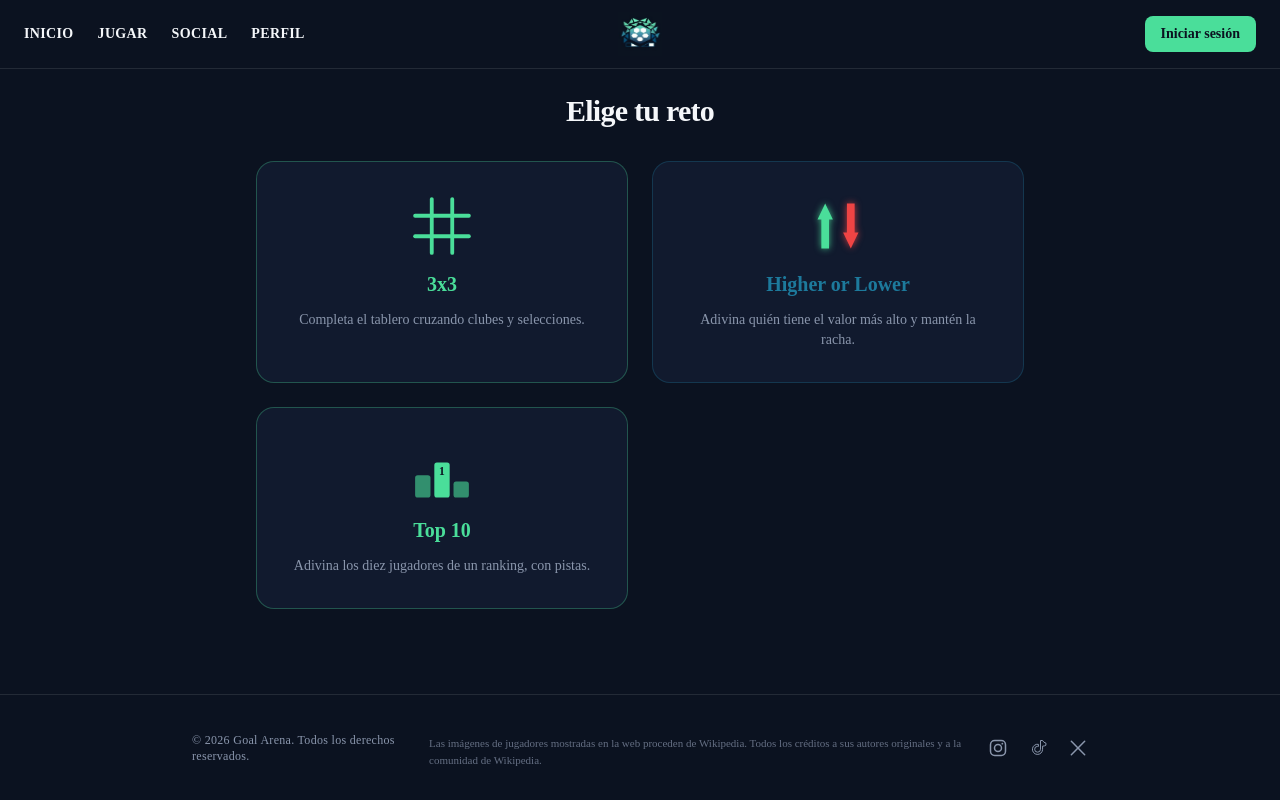
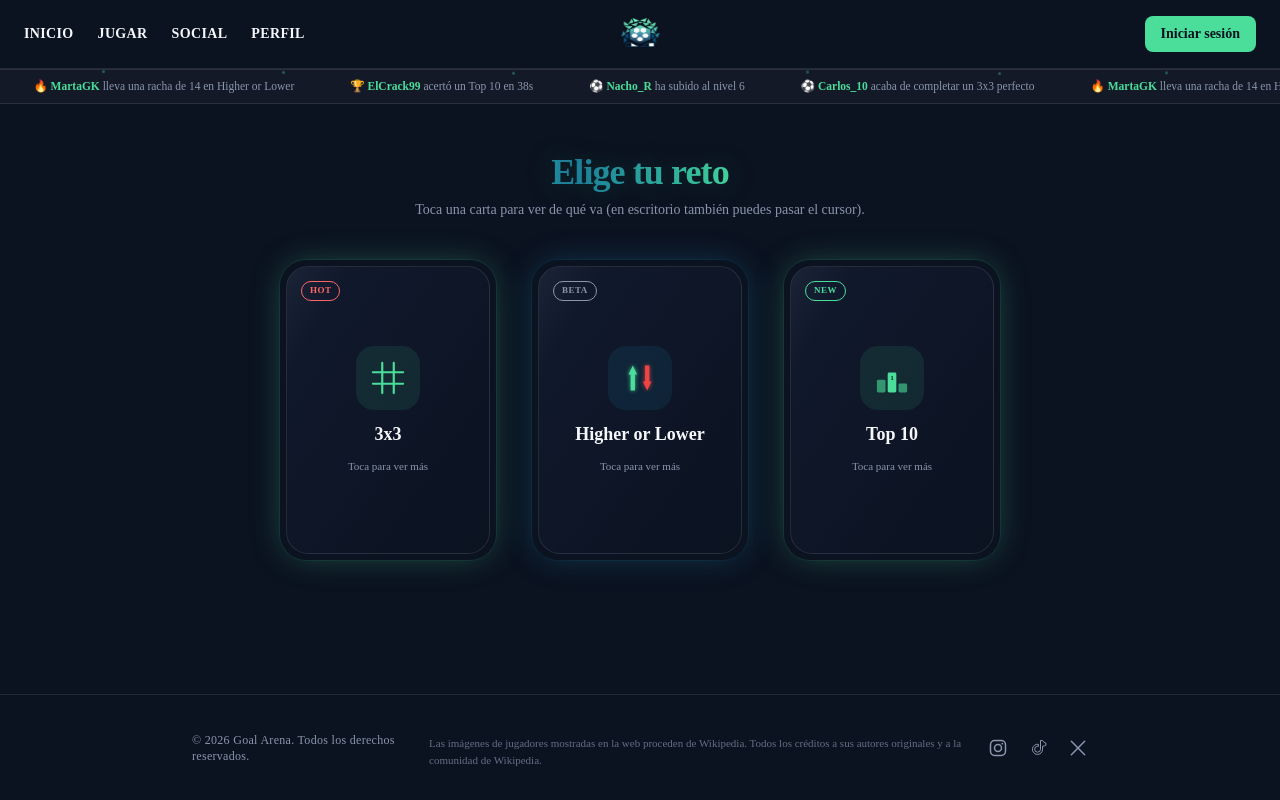
Before and after one commit to jonsson11/goal-arena, a Next.js app: page /jugar in a window 1280 px wide. Built offline with nearby package versions, Linux system fonts and the light colour scheme; no server answers.

Commit message:
Page /jugar v2.0

```diff
--- a/src/app/globals.css
+++ b/src/app/globals.css
@@ -140,3 +140,62 @@
     animation: none;
   }
 }
+
+/* ------------------------------------------------------------
+   Página "Jugar" -- cromos que se giran + ticker + partículas.
+   ------------------------------------------------------------ */
+
+@keyframes flotar-particula {
+  from {
+    transform: translateY(110%);
+  }
+  to {
+    transform: translateY(-10%);
+  }
+}
+
+.particula-flotante {
+  animation: flotar-particula 9s linear infinite;
+}
+
+@keyframes mover-ticker {
+  from {
+    transform: translateX(0);
+  }
+  to {
+    transform: translateX(-50%);
+  }
+}
+
+.ticker-movimiento {
+  animation: mover-ticker 22s linear infinite;
+}
+
+@keyframes brillo-cromo {
+  0%,
+  100% {
+    background-position: 0% 0%;
+  }
+  50% {
+    background-position: 100% 100%;
+  }
+}
+
+.cromo-brillo::before {
+  content: "";
+  position: absolute;
+  inset: 0;
+  border-radius: inherit;
+  pointer-events: none;
+  background: linear-gradient(120deg, transparent 30%, rgba(255, 255, 255, 0.1) 48%, transparent 65%);
+  background-size: 250% 250%;
+  animation: brillo-cromo 3.5s ease-in-out infinite;
+}
+
+@media (prefers-reduced-motion: reduce) {
+  .particula-flotante,
+  .ticker-movimiento,
+  .cromo-brillo::before {
+    animation: none;
+  }
+}
--- a/src/app/jugar/page.tsx
+++ b/src/app/jugar/page.tsx
@@ -1,39 +1,49 @@
-import Link from "next/link";
 import { JUEGOS } from "@/features/games/shared/juegos";
+import { JuegoCromo } from "@/features/games/shared/JuegoCromo";
+import { JuegoTicker } from "@/features/games/shared/JuegoTicker";
+
+// Posiciones fijas (no aleatorias -- Math.random() no es válido en un
+// Server Component, y tampoco hace falta: unas pocas partículas quietas ya
+// dan el efecto de fondo).
+const PARTICULAS = [
+  { left: "8%", delay: "0s" },
+  { left: "22%", delay: "2s" },
+  { left: "40%", delay: "4s" },
+  { left: "63%", delay: "1s" },
+  { left: "78%", delay: "5s" },
+  { left: "91%", delay: "3s" },
+];
 
 export default function JugarPage() {
   return (
-    <div className="flex flex-col items-center gap-8 p-6">
-      <h1 className="text-3xl font-extrabold tracking-tight text-foreground">
-        Elige tu reto
-      </h1>
+    <div className="relative overflow-hidden">
+      {PARTICULAS.map((p, i) => (
+        <span
+          key={i}
+          aria-hidden
+          className="particula-flotante pointer-events-none fixed h-[3px] w-[3px] rounded-full bg-primary opacity-35"
+          style={{ left: p.left, animationDelay: p.delay }}
+        />
+      ))}
 
-      <div className="grid w-full max-w-3xl grid-cols-1 gap-6 sm:grid-cols-2">
-        {JUEGOS.map(({ href, nombre, descripcion, Icono, acento }) => (
-          <Link
-            key={href}
-            href={href}
-            className={`group relative flex flex-col items-center gap-3 rounded-2xl border bg-card p-8 text-center transition-all duration-200 hover:-translate-y-1 ${
-              acento === "primary"
-                ? "border-primary/30 hover:border-primary hover:shadow-[0_0_30px_-4px_rgba(74,222,154,0.5)]"
-                : "border-secondary/30 hover:border-secondary hover:shadow-[0_0_30px_-4px_rgba(29,122,156,0.6)]"
-            }`}
-          >
-            <Icono
-              className={`h-16 w-16 transition-transform duration-200 group-hover:scale-110 ${
-                acento === "primary" ? "text-primary" : "text-secondary"
-              }`}
-            />
-            <span
-              className={`text-xl font-bold ${
-                acento === "primary" ? "text-primary" : "text-secondary"
-              }`}
-            >
-              {nombre}
-            </span>
-            <span className="text-sm text-muted-foreground">{descripcion}</span>
-          </Link>
-        ))}
+      <JuegoTicker />
+
+      <div className="relative z-10 mx-auto flex max-w-3xl flex-col items-center gap-2 px-6 py-12">
+        <h1
+          className="text-shimmer bg-gradient-to-r from-primary via-secondary to-primary bg-clip-text text-4xl font-extrabold tracking-tight text-transparent"
+          style={{ textShadow: "0 0 30px rgba(74,222,154,0.25)" }}
+        >
+          Elige tu reto
+        </h1>
+        <p className="mb-8 text-center text-sm text-muted-foreground">
+          Toca una carta para ver de qué va (en escritorio también puedes pasar el cursor).
+        </p>
+
+        <div className="grid w-full grid-cols-1 gap-9 sm:grid-cols-3">
+          {JUEGOS.map(({ Icono, ...juego }) => (
+            <JuegoCromo key={juego.href} juego={juego} icono={<Icono className="h-9 w-9" />} />
+          ))}
+        </div>
       </div>
     </div>
   );
--- /dev/null
+++ b/src/features/games/shared/JuegoCromo.tsx
@@ -0,0 +1,100 @@
+"use client";
+
+import { useState, type ReactNode } from "react";
+import Link from "next/link";
+import type { JuegoInfo } from "./juegos";
+
+// El componente de icono (`Icono`) de JuegoInfo es una función, y las
+// funciones no se pueden pasar de un Server Component a uno "use client"
+// (solo datos serializables o elementos ya renderizados). Por eso aquí se
+// recibe SOLO el resto de datos (sin Icono) más el icono YA RENDERIZADO
+// como elemento -- quien renderiza <Icono .../> es jugar/page.tsx, que sí
+// es un Server Component y puede importar y usar el componente libremente.
+type JuegoSinIcono = Omit<JuegoInfo, "Icono">;
+
+const HALO_POR_ACENTO: Record<JuegoInfo["acento"], string> = {
+  primary:
+    "shadow-[0_0_34px_-6px_rgba(74,222,154,0.35),0_0_0_1px_rgba(74,222,154,0.08)] hover:shadow-[0_0_55px_-4px_rgba(74,222,154,0.65),0_0_0_1px_rgba(74,222,154,0.25)]",
+  secondary:
+    "shadow-[0_0_34px_-6px_rgba(29,122,156,0.45),0_0_0_1px_rgba(29,122,156,0.10)] hover:shadow-[0_0_55px_-4px_rgba(29,122,156,0.75),0_0_0_1px_rgba(29,122,156,0.3)]",
+};
+
+// Cuando la carta está girada, se usa SOLO este set de clases (en vez de
+// combinarlo con HALO_POR_ACENTO) para no tener dos utilidades de
+// box-shadow distintas compitiendo por la misma propiedad a la vez -- con
+// Tailwind eso depende del orden en que genera el CSS, no del orden en el
+// className, así que es mejor evitarlo directamente.
+const HALO_ACTIVO_POR_ACENTO: Record<JuegoInfo["acento"], string> = {
+  primary: "shadow-[0_0_55px_-4px_rgba(74,222,154,0.65),0_0_0_1px_rgba(74,222,154,0.25)]",
+  secondary: "shadow-[0_0_55px_-4px_rgba(29,122,156,0.75),0_0_0_1px_rgba(29,122,156,0.3)]",
+};
+
+const ICONO_FONDO_POR_ACENTO: Record<JuegoInfo["acento"], string> = {
+  primary: "bg-primary/10 text-primary",
+  secondary: "bg-secondary/15 text-secondary",
+};
+
+const ETIQUETA_ESTILO: Record<NonNullable<JuegoInfo["etiqueta"]>, string> = {
+  HOT: "border-destructive text-destructive",
+  BETA: "border-muted-foreground text-muted-foreground",
+  NEW: "border-primary text-primary",
+};
+
+export function JuegoCromo({ juego, icono }: { juego: JuegoSinIcono; icono: ReactNode }) {
+  const [girado, setGirado] = useState(false);
+
+  return (
+    <div
+      role="button"
+      tabIndex={0}
+      onClick={() => setGirado((g) => !g)}
+      onKeyDown={(e) => {
+        if (e.key === "Enter" || e.key === " ") {
+          e.preventDefault();
+          setGirado((g) => !g);
+        }
+      }}
+      className={`h-[300px] cursor-pointer rounded-[26px] p-1.5 transition-shadow duration-300 [perspective:1200px] ${
+        girado ? HALO_ACTIVO_POR_ACENTO[juego.acento] : HALO_POR_ACENTO[juego.acento]
+      }`}
+    >
+      <div
+        className={`relative h-full w-full transition-transform duration-500 [transform-style:preserve-3d] ${
+          girado ? "[transform:rotateY(180deg)]" : ""
+        }`}
+      >
+        {/* Cara frontal */}
+        <div className="cromo-brillo absolute inset-0 flex flex-col items-center justify-center gap-2.5 rounded-[22px] border border-border bg-gradient-to-br from-card to-background p-5 text-center [backface-visibility:hidden]">
+          {juego.etiqueta && (
+            <span
+              className={`absolute left-3.5 top-3.5 rounded-full border px-2 py-0.5 text-[9px] font-extrabold uppercase tracking-wider ${ETIQUETA_ESTILO[juego.etiqueta]}`}
+            >
+              {juego.etiqueta}
+            </span>
+          )}
+          <div className={`z-10 flex h-16 w-16 items-center justify-center rounded-2xl ${ICONO_FONDO_POR_ACENTO[juego.acento]}`}>
+            {icono}
+          </div>
+          <span className="z-10 text-lg font-extrabold text-foreground">{juego.nombre}</span>
+          <span className="z-10 text-[11px] text-muted-foreground">Toca para ver más</span>
+        </div>
+
+        {/* Cara trasera */}
+        <div className="absolute inset-0 flex [transform:rotateY(180deg)] flex-col items-center justify-center gap-2.5 rounded-[22px] border border-border bg-gradient-to-br from-primary/10 to-card p-5 text-center [backface-visibility:hidden]">
+          <div className={`flex h-14 w-14 items-center justify-center rounded-2xl ${ICONO_FONDO_POR_ACENTO[juego.acento]}`}>
+            {icono}
+          </div>
+          <span className="text-lg font-extrabold text-foreground">{juego.nombre}</span>
+          <span className="text-[13px] leading-relaxed text-muted-foreground">{juego.descripcion}</span>
+          <Link
+            href={juego.href}
+            onClick={(e) => e.stopPropagation()}
+            className="mt-1 rounded-full bg-primary px-5 py-2 text-xs font-extrabold text-primary-foreground transition-opacity hover:opacity-90"
+          >
+            Jugar ▸
+          </Link>
+        </div>
+      </div>
+    </div>
+  );
+}
--- /dev/null
+++ b/src/features/games/shared/JuegoTicker.tsx
@@ -0,0 +1,34 @@
+// src/features/games/shared/JuegoTicker.tsx
+//
+// Cinta de actividad decorativa encima de la lista de juegos. El contenido
+// de ahora mismo es de mentira a propósito (no tenemos partidas reales
+// registradas todavía -- eso es la fase de "estadísticas/historial" que
+// dejamos pendiente). Cuando eso exista, este componente se puede
+// alimentar con las últimas partidas reales en vez de ACTIVIDAD_DEMO.
+
+type LineaActividad = { emoji: string; usuario: string; resto: string };
+
+const ACTIVIDAD_DEMO: LineaActividad[] = [
+  { emoji: "⚽", usuario: "Carlos_10", resto: "acaba de completar un 3x3 perfecto" },
+  { emoji: "🔥", usuario: "MartaGK", resto: "lleva una racha de 14 en Higher or Lower" },
+  { emoji: "🏆", usuario: "ElCrack99", resto: "acertó un Top 10 en 38s" },
+  { emoji: "⚽", usuario: "Nacho_R", resto: "ha subido al nivel 6" },
+];
+
+export function JuegoTicker() {
+  // Se repite el contenido dos veces seguidas para que la animación de
+  // desplazamiento (-50%) haga un bucle sin salto visible.
+  const contenido = [...ACTIVIDAD_DEMO, ...ACTIVIDAD_DEMO];
+
+  return (
+    <div className="overflow-hidden border-y border-border bg-white/[0.03] py-2">
+      <div className="ticker-movimiento flex w-max gap-14 whitespace-nowrap text-[11.5px] text-muted-foreground">
+        {contenido.map((linea, i) => (
+          <span key={i}>
+            {linea.emoji} <b className="font-bold text-primary">{linea.usuario}</b> {linea.resto}
+          </span>
+        ))}
+      </div>
+    </div>
+  );
+}
--- a/src/features/games/shared/juegos.ts
+++ b/src/features/games/shared/juegos.ts
@@ -3,6 +3,12 @@ import { HigherLowerIcon } from "@/components/icons/higher-lower";
 import { PodiumIcon } from "@/components/icons/PodiumIcon";
 
 export type Acento = "primary" | "secondary";
+
+// Etiqueta manual de la carta -- a mano a propósito, no es una estadística
+// real (todavía no tenemos partidas jugadas de verdad registradas). Cuando
+// exista eso, se podría sustituir HOT por "más jugado esta semana" o algo
+// calculado, pero de momento es simplemente curatorial.
+export type EtiquetaJuego = "HOT" | "BETA" | "NEW";
 
 export type JuegoInfo = {
   href: string;
@@ -10,6 +16,7 @@ export type JuegoInfo = {
   descripcion: string;
   Icono: typeof GridIcon;
   acento: Acento;
+  etiqueta?: EtiquetaJuego;
 };
 
 export const JUEGOS: JuegoInfo[] = [
@@ -19,6 +26,7 @@ export const JUEGOS: JuegoInfo[] = [
     descripcion: "Completa el tablero cruzando clubes y selecciones.",
     Icono: GridIcon,
     acento: "primary",
+    etiqueta: "HOT",
   },
   {
     href: "/jugar/higher-lower",
@@ -26,6 +34,7 @@ export const JUEGOS: JuegoInfo[] = [
     descripcion: "Adivina quién tiene el valor más alto y mantén la racha.",
     Icono: HigherLowerIcon,
     acento: "secondary",
+    etiqueta: "BETA",
   },
   {
     href: "/jugar/top10",
@@ -33,5 +42,6 @@ export const JUEGOS: JuegoInfo[] = [
     descripcion: "Adivina los diez jugadores de un ranking, con pistas.",
     Icono: PodiumIcon,
     acento: "primary",
+    etiqueta: "NEW",
   },
 ];
```
